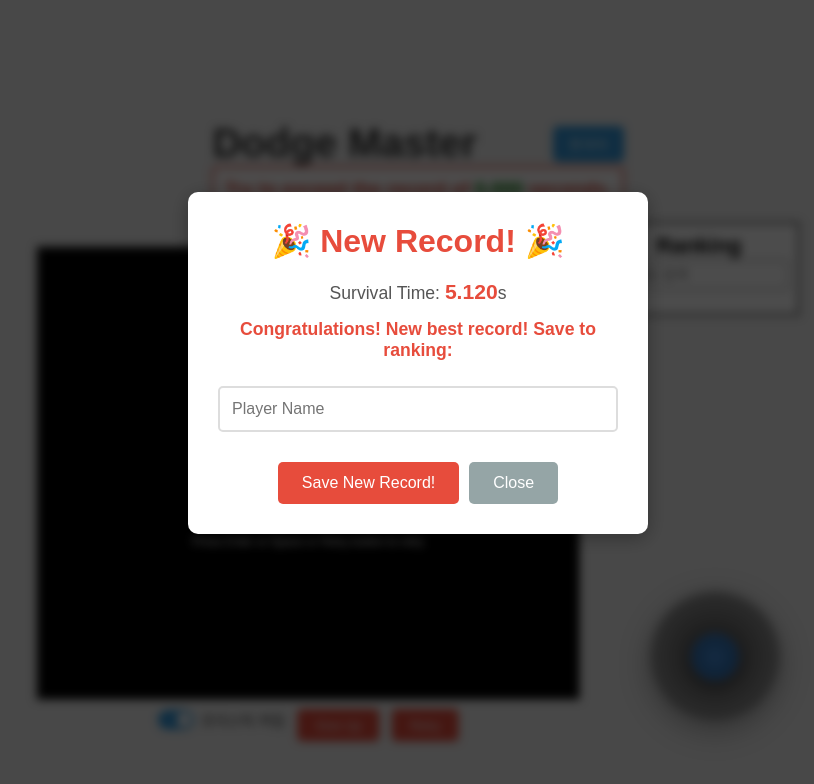
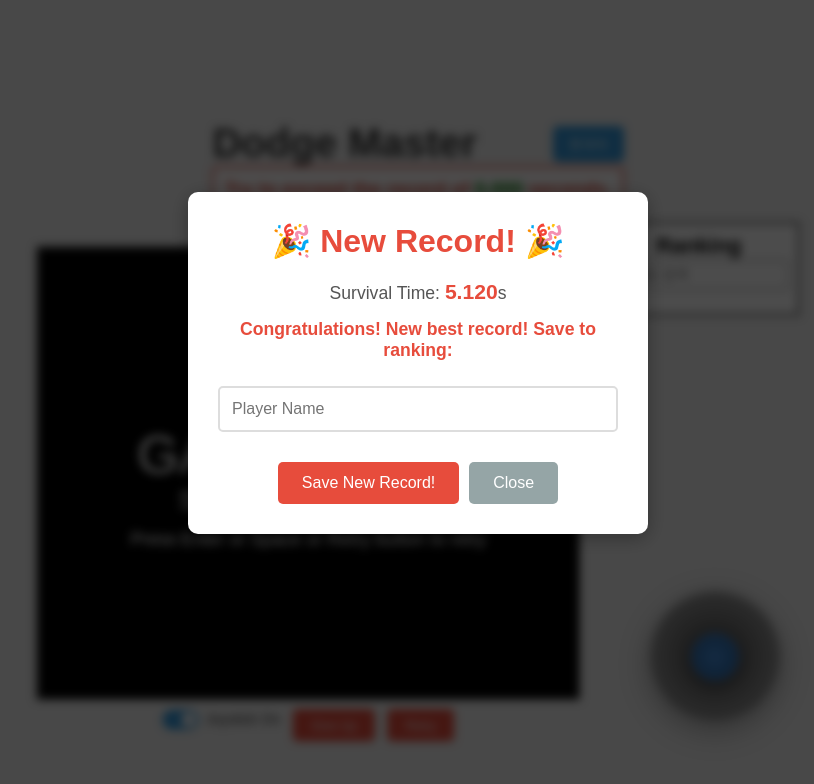
Before and after one commit to spungs/Console-Game, a plain HTML site: page index.html in a window 1280 px wide. Both pictures are taken after a click on the button "Give Up". Shown: the whole page, without its empty margins (222-1036 px from the left). Drawn offline with nearby package versions, Linux system fonts and the light colour scheme; no server answers.

Commit message:
modify game over modal text size, joystick text language

```diff
--- a/game.js
+++ b/game.js
@@ -57,7 +57,9 @@ const texts = {
         difficulty: 'Difficulty:',
         time: 'Time:',
         challengeTemplate: 'Try to exceed the record of <span style="color:green">{time}</span> seconds.',
-        giveUpBtn: 'Give Up'
+        giveUpBtn: 'Give Up',
+        joystickOn: 'Joystick On',
+        joystickOff: 'Joystick Off'
     },
     ko: {
         gameTitle: '닷지 마스터',
@@ -83,7 +85,9 @@ const texts = {
         difficulty: '난이도:',
         time: '시간:',
         challengeTemplate: '최고 기록 <span style="color:green">{time}</span>초를 넘겨보세요!',
-        giveUpBtn: '포기하기'
+        giveUpBtn: '포기하기',
+        joystickOn: '조이스틱 켜짐',
+        joystickOff: '조이스틱 꺼짐'
     }
 };
 
@@ -941,6 +945,12 @@ function updateAllTexts() {
     document.getElementById('giveup-btn').textContent = t.giveUpBtn;
     document.getElementById('retry-btn').textContent = t.retry;
 
+    // 조이스틱 토글 라벨 업데이트
+    const joystickLabel = document.getElementById('joystick-toggle-label');
+    if (joystickLabel) {
+        joystickLabel.textContent = joystickVisible ? t.joystickOn : t.joystickOff;
+    }
+
     // 도전 메시지 업데이트
     updateChallengeMessage();
 }
@@ -1091,13 +1101,13 @@ function gameLoop() {
         ctx.fillStyle = 'rgba(0, 0, 0, 0.5)';
         ctx.fillRect(0, 0, canvas.width, canvas.height);
         ctx.fillStyle = 'white';
-        ctx.font = `${40 * getUIScale()}px Arial`;
+        ctx.font = `${60 * getUIScale()}px Arial`;
         ctx.textAlign = 'center';
         ctx.fillText(t.gameOver.toUpperCase(), canvas.width / 2, canvas.height / 2);
-        ctx.font = `${20 * getUIScale()}px Arial`;
+        ctx.font = `${30 * getUIScale()}px Arial`;
         const displayTime = finalGameTime > 0 ? finalGameTime.toFixed(3) : gameTime.toFixed(3);
         ctx.fillText(`${t.survivalTime} ${displayTime}${t.seconds}`, canvas.width / 2, canvas.height / 2 + 40 * getUIScale());
-        ctx.font = `${13 * getUIScale()}px Arial`;
+        ctx.font = `${20 * getUIScale()}px Arial`;
         ctx.fillText(t.pressToRetry, canvas.width / 2, canvas.height / 2 + 80 * getUIScale());
         animationFrameId = requestAnimationFrame(gameLoop);
         return;
@@ -1236,7 +1246,8 @@ function toggleJoystickSwitch() {
         joystick.style.display = checked ? 'block' : 'none';
     }
     if (label) {
-        label.textContent = checked ? '조이스틱 켜짐' : '조이스틱 꺼짐';
+        const t = texts[currentLanguage];
+        label.textContent = checked ? t.joystickOn : t.joystickOff;
     }
 }
 
@@ -1264,7 +1275,8 @@ window.addEventListener('DOMContentLoaded', () => {
         toggle.checked = joystickVisible;
     }
     if (label) {
-        label.textContent = joystickVisible ? '조이스틱 켜짐' : '조이스틱 꺼짐';
+        const t = texts[currentLanguage];
+        label.textContent = joystickVisible ? t.joystickOn : t.joystickOff;
     }
 });
 
--- a/index.html
+++ b/index.html
@@ -23,7 +23,7 @@
                 <label class="toggle-switch">
                   <input type="checkbox" id="joystick-toggle-switch" checked onchange="toggleJoystickSwitch()">
                   <span class="slider"></span>
-                  <span class="toggle-label" id="joystick-toggle-label">조이스틱 켜짐</span>
+                  <span class="toggle-label" id="joystick-toggle-label">Joystick On</span>
                 </label>
                 <button id="giveup-btn" onclick="onGiveUp()">Give Up</button>
                 <button id="retry-btn" onclick="retryGame()">Retry</button>
```
